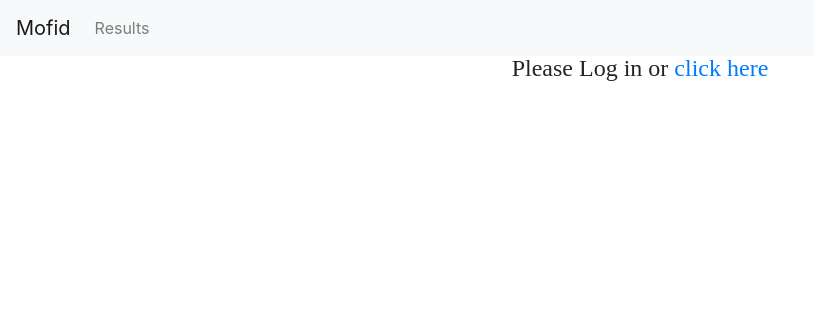
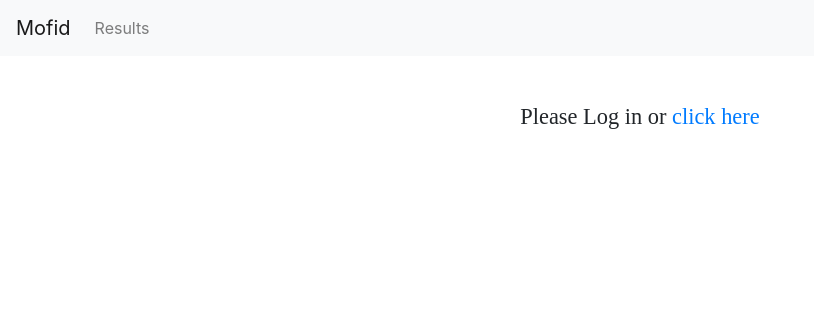
Before and after one commit to Ali1758/mofid, a Django app: page / in a window 1280 px wide. Shown: the top 316 px of the page, without its empty margins (0-814 px from the left). Run offline with Django 3.2, Linux system fonts and the light colour scheme; parts of the project's set-up code (start-up, migrations or seed data) failed here and were passed over; some libraries are stand-ins or nearby versions.

Commit message:
Update index page and fixing some bugs

```diff
--- a/templates/index.html
+++ b/templates/index.html
@@ -9,8 +9,8 @@
     <style>
         .container {
             font-family: B Mitra;
-            font-size: 1.5em;
-            margin-top: 50px;
+            font-size: 1.4em;
+            margin-top: 100px;
         }
 
         .link, .link:hover {
@@ -52,8 +52,8 @@
     {% include "Header.html" %}
 </div>
 
-{% block content %}
-    <div class="container">
+<div class="container">
+    {% block content %}
         {% if user.is_authenticated and user.has_access %}
             <div class="col-md-12" style="margin-bottom: 50px;">
                 {% for item in progress %}
@@ -62,7 +62,7 @@
                         <div class="progress-bar progress-bar-striped progress-bar-animated bg-success"
                              role="progressbar" aria-valuenow="{{ item.percentage }}" aria-valuemin="0"
                              aria-valuemax="100"
-                             style="width: {{ item.percentage }}; font-size: 1.5em; color: greenyellow "> {{ item.percentage }}%
+                             style="width: {{ item.percentage }}%; font-size: 1.5em; color: greenyellow "> {{ item.percentage }}%
                         </div>
                     </div>
                 {% endfor %}
@@ -90,12 +90,6 @@
                                 </li>
                             {% endfor %}
                             </ul>
-                            {#                            {% for item in items %}#}
-                            {#                                <span>#}
-                            {#                                    <a href="{{ item.download_link }}">{{ item.name }}</a>#}
-                            {#                                </span>#}
-                            {#                                <hr>#}
-                            {#                            {% endfor %}#}
                         </div>
                         <div class="card-footer">
                             <a class="link" href="{% url "download" %}">جهت مشاهده نتایج بیشتر، کلیک نمایید</a>
@@ -130,8 +124,8 @@
             <div class="col-sm-12 col-md-8 offset-md-2"></div>
             <div style="text-align: center;">Please Log in or <a href="{% url "Login" %}">click here</a></div>
         {% endif %}
-    </div>
-{% endblock %}
+    {% endblock %}
+</div>
 
 
 
```
